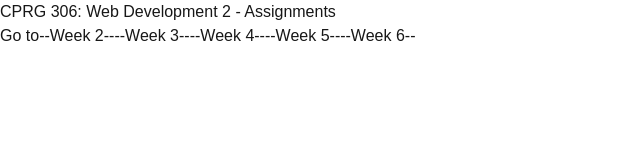
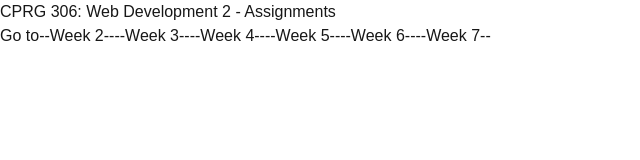
Before and after one commit to ConnorYasin/cprg306-assignments, a Next.js app: page / in a window 1280 px wide. Shown: the top 160 px of the page, without its empty margins (0-640 px from the left). Built offline with nearby package versions, Linux system fonts and the light colour scheme.

Commit message:
adding lanfing page link to week -7

```diff
--- a/app/page.js
+++ b/app/page.js
@@ -21,6 +21,9 @@ export default function Home() {
         <Link href="/week-6">
           --Week 6--
         </Link>
+        <Link href="/week-7">
+          --Week 7--
+        </Link>
       </p>
     </main>
   );
```
